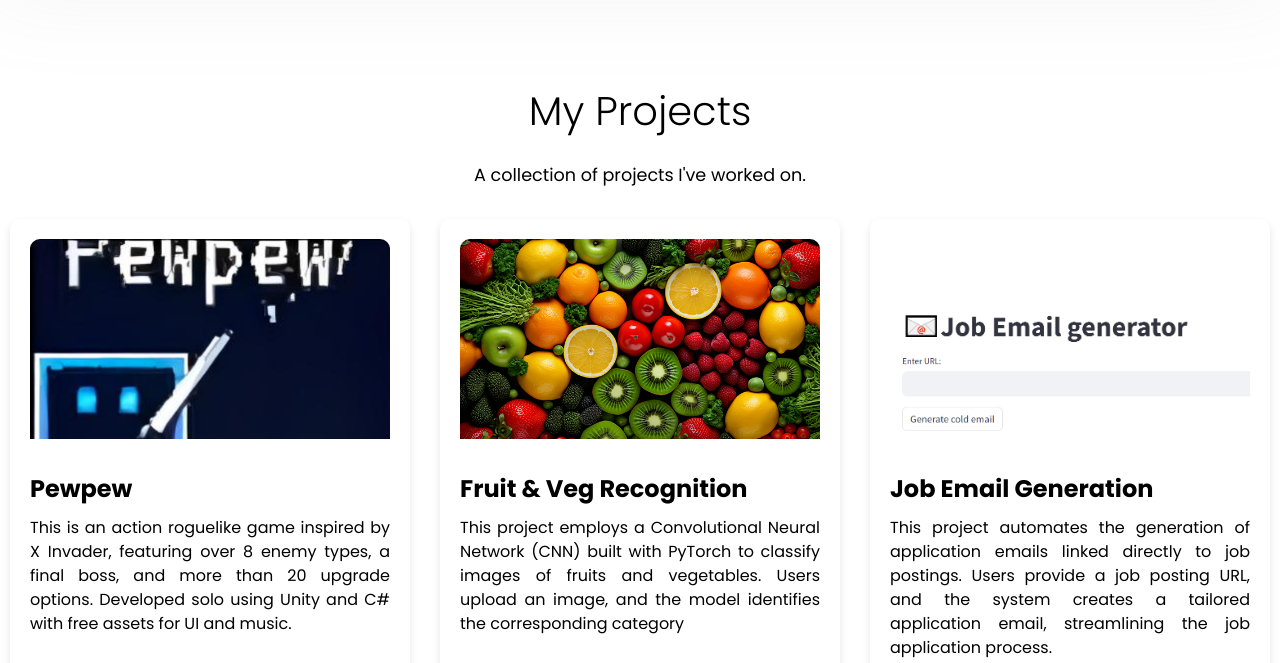
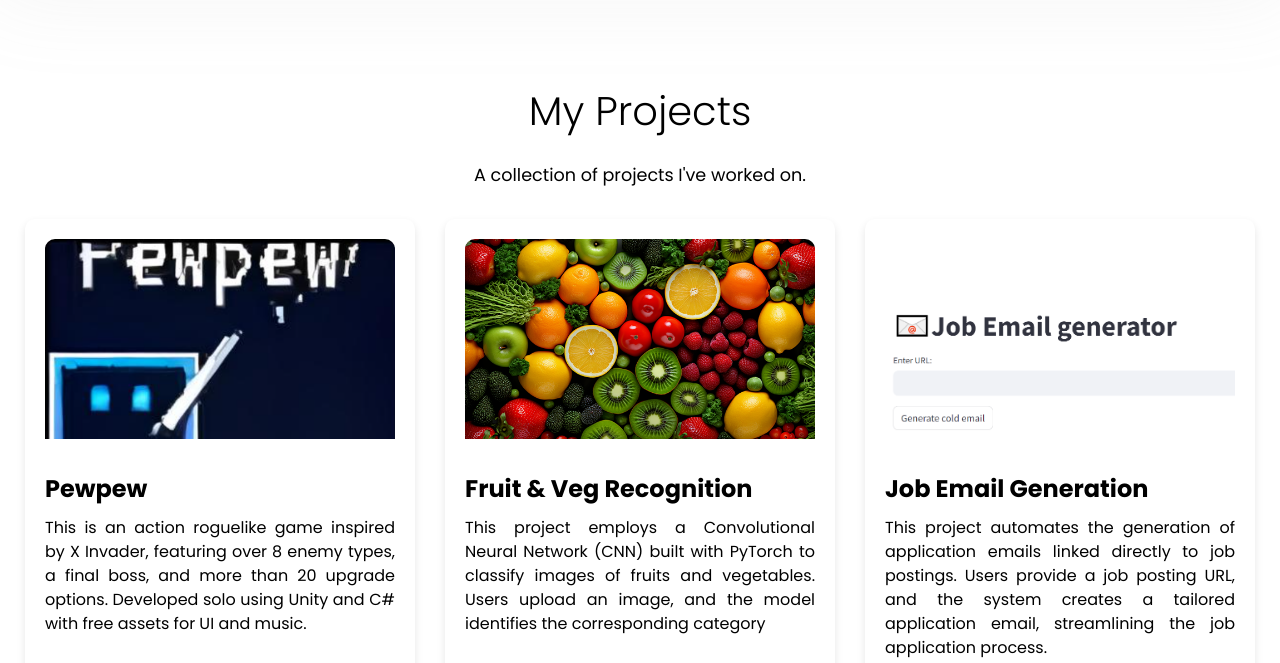
Before and after one commit to Llwnr/Portfolio, a plain HTML site: page index.html in a window 1280 px wide. Shown: the part 770-1433 px from the top of the page. Drawn offline with Linux system fonts and the light colour scheme.

Commit message:
changed project card width to fit 3 cards in a row

```diff
--- a/style.css
+++ b/style.css
@@ -98,7 +98,7 @@ p {
     color: #000;
     border-radius: 10px;
     padding: 20px;
-    width: 360px;
+    width: 350px;
     box-shadow: 0 4px 8px rgba(0,0,0,0.1);
     display: flex;
     flex-direction: column;
```
